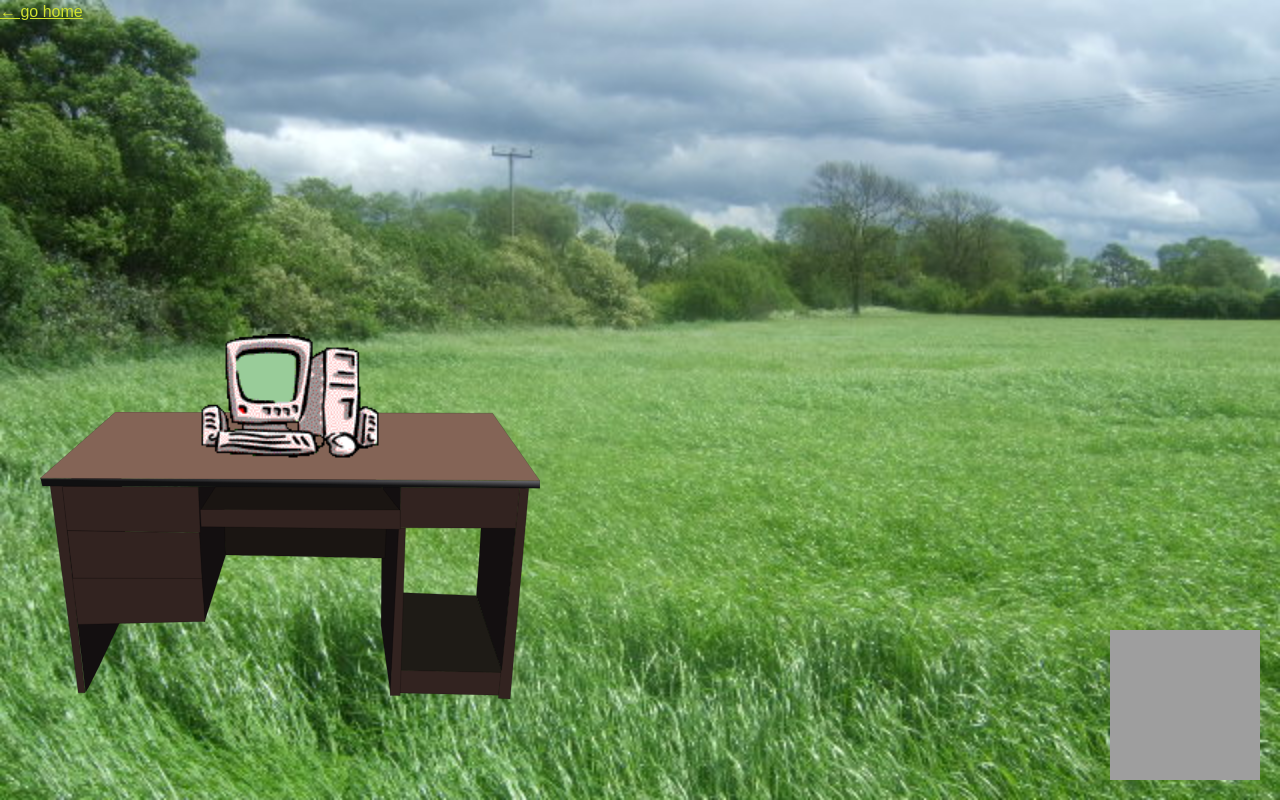
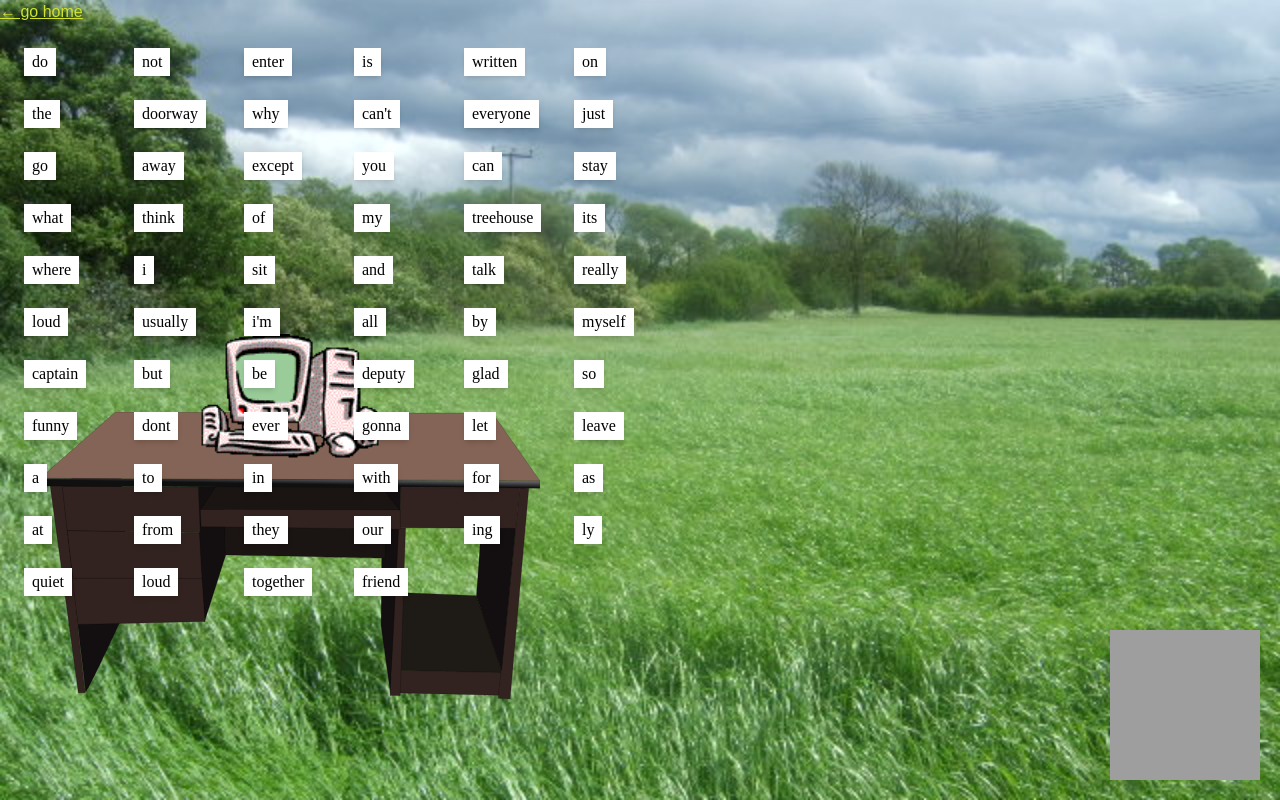
Before and after one commit to gracebmanning/littlemusicworlds, a Next.js app: page /alex-g/treehouse in a window 1280 px wide. Both pictures are taken after a click on the button "Continue". Built offline with nearby package versions, Linux system fonts and the light colour scheme; grey boxes are pictures that could not be loaded; a web font is replaced by a local one.

Commit message:
magnet implementation

```diff
--- a/worlds/alex-g-treehouse/Alex-G-Treehouse.tsx
+++ b/worlds/alex-g-treehouse/Alex-G-Treehouse.tsx
@@ -4,6 +4,7 @@ import { Site } from "@/lib/siteData";
 import { TreehouseEmbed } from "./TreehouseEmbed";
 import Image from "next/image";
 import Link from "next/link";
+import TreehouseMagnets from "./TreehouseMagnets";
 
 function TreehouseContent() {
     const entered = useWorldEntered();
@@ -17,7 +18,7 @@ function TreehouseContent() {
                 </Link>
             </div>
             <div className="relative w-full grow">
-                <div className="absolute bottom-5 right-5">
+                <div className="absolute bottom-5 right-5 z-30">
                     <TreehouseEmbed />
                 </div>
                 <Image
@@ -33,8 +34,9 @@ function TreehouseContent() {
                     alt=""
                     width="500"
                     height="290"
-                    className="absolute top-1/2 left-10 z-5"
+                    className="absolute top-1/2 left-10 z-0"
                 />
+                <TreehouseMagnets />
             </div>
         </main>
     );
--- /dev/null
+++ b/worlds/alex-g-treehouse/TreehouseMagnets.tsx
@@ -0,0 +1,67 @@
+import React, { useRef, useState } from "react";
+import { WORDS } from "./magnetWords";
+
+type Magnet = { id: number; word: string; x: number; y: number; z: number };
+
+export default function TreehouseMagnets() {
+    const containerRef = useRef<HTMLDivElement>(null);
+    const dragRef = useRef<{ id: number; dx: number; dy: number } | null>(null);
+    const zCounter = useRef(1);
+
+    const [magnets, setMagnets] = useState<Magnet[]>(() =>
+        WORDS.map((word, i) => ({
+            id: i,
+            word,
+            x: 24 + (i % 6) * 110,
+            y: 24 + Math.floor(i / 6) * 52,
+            z: 1,
+        })),
+    );
+
+    function onPointerDown(e: React.PointerEvent<HTMLDivElement>, id: number) {
+        const tile = e.currentTarget;
+        tile.setPointerCapture(e.pointerId);
+        const rect = tile.getBoundingClientRect();
+        dragRef.current = { id, dx: e.clientX - rect.left, dy: e.clientY - rect.top };
+        const z = (zCounter.current += 1);
+        setMagnets((prev) => prev.map((m) => (m.id === id ? { ...m, z } : m)));
+    }
+
+    function onPointerMove(e: React.PointerEvent<HTMLDivElement>) {
+        const drag = dragRef.current;
+        const container = containerRef.current;
+        if (!drag || !container) return;
+        const box = container.getBoundingClientRect();
+        const x = e.clientX - box.left - drag.dx;
+        const y = e.clientY - box.top - drag.dy;
+        setMagnets((prev) => prev.map((m) => (m.id === drag.id ? { ...m, x, y } : m)));
+    }
+
+    function onPointerUp(e: React.PointerEvent<HTMLDivElement>) {
+        if (!dragRef.current) return;
+        e.currentTarget.releasePointerCapture(e.pointerId);
+        dragRef.current = null;
+    }
+
+    return (
+        <div ref={containerRef} className="absolute inset-0 z-20 pointer-events-none select-none">
+            {magnets.map((m) => (
+                <div
+                    key={m.id}
+                    onPointerDown={(e) => onPointerDown(e, m.id)}
+                    onPointerMove={onPointerMove}
+                    onPointerUp={onPointerUp}
+                    onPointerCancel={onPointerUp}
+                    style={{
+                        transform: `translate(${m.x}px, ${m.y}px)`,
+                        zIndex: m.z,
+                        touchAction: "none",
+                    }}
+                    className="pointer-events-auto absolute top-0 left-0 w-fit bg-white text-black px-2 py-0.5 font-['Times_New_Roman'] text-base cursor-grab active:cursor-grabbing shadow-md"
+                >
+                    {m.word}
+                </div>
+            ))}
+        </div>
+    );
+}
--- /dev/null
+++ b/worlds/alex-g-treehouse/magnetWords.ts
@@ -0,0 +1,56 @@
+const treehouse_lyrics = [
+    "do",
+    "not",
+    "enter",
+    "is",
+    "written",
+    "on",
+    "the",
+    "doorway",
+    "why",
+    "can't",
+    "everyone",
+    "just",
+    "go",
+    "away",
+    "except",
+    "you",
+    "can",
+    "stay",
+    "what",
+    "think",
+    "of",
+    "my",
+    "treehouse",
+    "its",
+    "where",
+    "i",
+    "sit",
+    "and",
+    "talk",
+    "really",
+    "loud",
+    "usually",
+    "i'm",
+    "all",
+    "by",
+    "myself",
+    "captain",
+    "but",
+    "be",
+    "deputy",
+    "glad",
+    "so",
+    "funny",
+    "dont",
+    "ever",
+    "gonna",
+    "let",
+    "leave",
+];
+
+const mechanics = ["a", "to", "in", "with", "for", "as", "at", "from", "they", "our", "ing", "ly"];
+
+const addtl_words = ["quiet", "loud", "together", "friend"];
+
+export const WORDS = [...treehouse_lyrics, ...mechanics, ...addtl_words];
```
